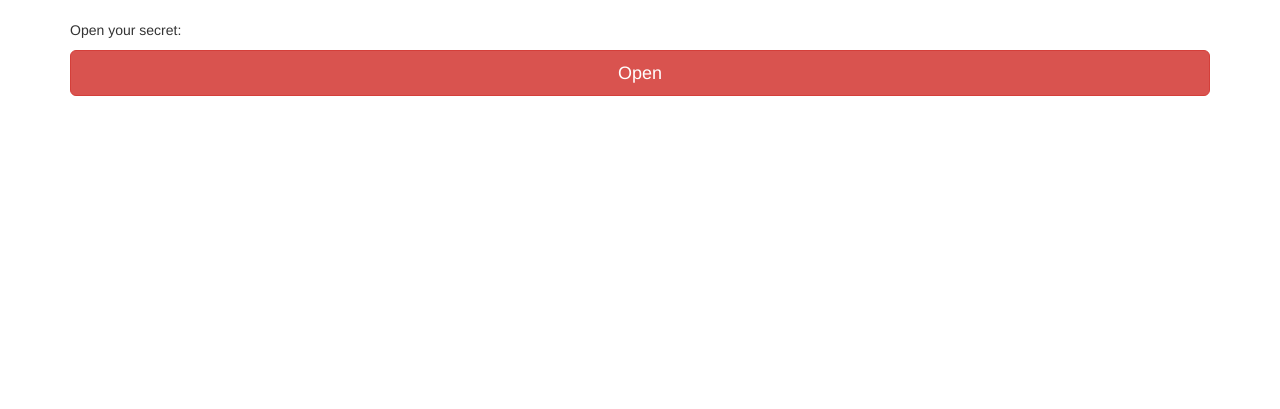
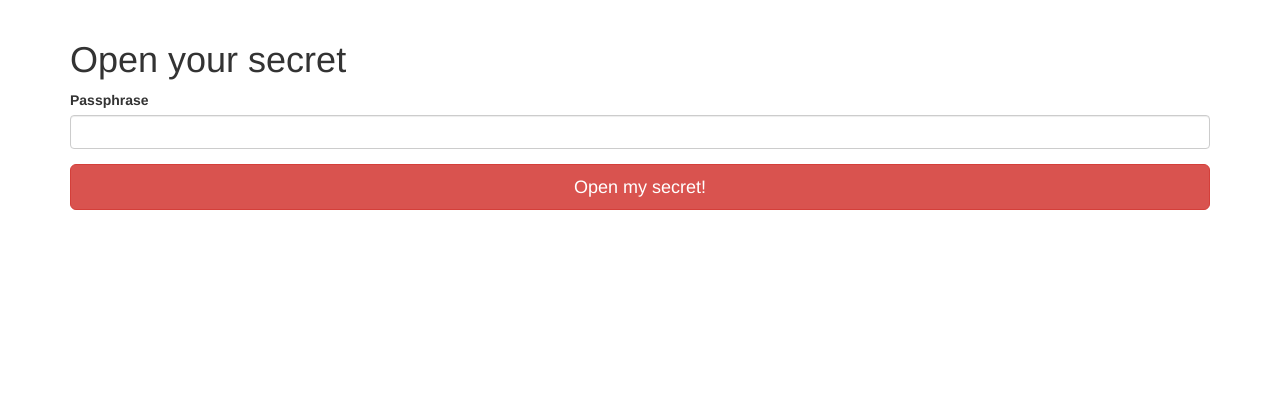
Before and after one commit to piotr-jarosz/SecretShare, a Flask app: template app/templates/secret.html in a window 1280 px wide. Shown: the part 52-461 px from the top of the page. Run offline with Flask 2, Linux system fonts and the light colour scheme; the template is opened without the code that fills it: values that come from a table or form of the project are taken from there, most other values are stand-ins (such as "Sample title", 1, 10 or a date in 2020); some libraries are stand-ins or nearby versions.

Commit message:
add paasphrase forms

```diff
--- a/app/forms.py
+++ b/app/forms.py
@@ -7,3 +7,7 @@ class SecretForm(FlaskForm):
     passphrase = PasswordField('Passphrase')
     ttl = SelectField('Burn after:', choices=[('1', '1 hour'), ('3', '3 hours'), ('6', '6 hours'), ('12', '12 hours'), ('24', '24 hours')])
     submit = SubmitField('Create secret!')
+
+class ReadSecretForm(FlaskForm):
+    passphrase = PasswordField('Passphrase', validators=[DataRequired()])
+    submit = SubmitField('Open my secret!')
--- a/app/routes.py
+++ b/app/routes.py
@@ -1,11 +1,8 @@
 import json
-from typing import Optional, Dict, Union, Any
-
 from flask import render_template, flash, redirect, url_for
-from app.forms import SecretForm
+from app.forms import SecretForm, ReadSecretForm
 from app import app
 from models import Secret
-from json import dumps
 
 
 @app.route("/secret", methods=['GET', 'POST'])
@@ -14,7 +11,7 @@ def index():
     form = SecretForm()
     if form.validate_on_submit():
         flash('Secret created!')
-        secret = Secret(form.secret.data, form.ttl.data, form.passphrase.data)
+        secret = Secret(form.secret.data, form.ttl.data, passphrase=form.passphrase.data)
         secret_id = secret.save()
         return redirect('/secret/' + secret_id + '/admin')
     return render_template('index.html', title='Create your secret now!', form=form)
@@ -28,22 +25,31 @@ def index_redirect():
 @app.route("/secret/<secret_id>")
 @app.route("/secret/<secret_id>/")
 def read_secret(secret_id: str):
-    if Secret.load(secret_id):
+    s = Secret.load(secret_id)
+    if s:
+        if s.passphrase:
+            form = ReadSecretForm()
+            if form.validate_on_submit():
+                # flash('Secret created!')
+                secret = s.read(passphrase=form.passphrase.data)
+                return json.dumps({'secret': secret})
+        else:
+            form = None
         secret = True
     else:
         secret = False
-    return render_template('secret.html', secret=secret, secret_id=secret_id)
+    return render_template('secret.html', secret=secret, secret_id=secret_id, form=form)
 
 
-@app.route("/secret/<secret_id>/show")
-@app.route("/secret/<secret_id>/show/")
-def show_secret(secret_id):
-    secret = Secret.load(secret_id)
-    if secret:
-        secret_value = secret.read()
-    else:
-        secret_value = 'None'
-    return json.dumps({ 'secret' : secret_value })
+# @app.route("/secret/<secret_id>/show")
+# @app.route("/secret/<secret_id>/show/")
+# def show_secret(secret_id):
+#     secret = Secret.load(secret_id)
+#     if secret:
+#         secret_value = secret.read()
+#     else:
+#         secret_value = 'None'
+#     return json.dumps({'secret': secret_value})
 
 
 @app.route("/secret/<secret_id>/admin")
--- a/app/templates/index.html
+++ b/app/templates/index.html
@@ -11,9 +11,9 @@
             </div>
     </div>
     <div class="form-row">
-  <!--  <div class="form-group col-md-6">
-  # wtf.form_field(form.passphrase)
-    </div>-->
+  <div class="form-group col-md-6">
+      {{ wtf.form_field(form.passphrase) }}
+    </div>
             <div class="form-group">
                 {{ wtf.form_field(form.ttl) }}
                 {{ wtf.form_field(form.submit, button_map={'submit':'danger btn-lg btn-block align-self-end pull-right'}) }}
--- a/app/templates/secret.html
+++ b/app/templates/secret.html
@@ -3,20 +3,31 @@
 {% block scontent %}
         {% if  secret %}
             <div id="ShowSecret">
-            <p>Open your secret:</p>
-            <button onclick="showSecret('{{ url_for('show_secret', secret_id=secret_id) }}')" type="button" class="btn btn-danger btn-lg btn-block">Open</button>
+            <h1>Open your secret</h1>
+                {% if form %}
+                    <form class="form" method="post" role="form">
+  {{ form.hidden_tag() }}
+  {{ wtf.form_errors(form, hiddens="only") }}
+            <div class="form-group">
+                {{ wtf.form_field(form.passphrase) }}
+                {{ wtf.form_field(form.submit, button_map={'submit':'danger btn-lg btn-block align-self-end pull-right'}) }}
             </div>
+
+</form>
+                    {% else %}
+            <button onclick="showSecret('{{ url_for('read_secret', secret_id=secret_id) }}')" type="button" class="btn btn-danger btn-lg btn-block">Open</button>
+            {% endif %}
+                    </div>
             <script>
             function showSecret(secretURL) {
                 var Httpreq = new XMLHttpRequest(); // a new request
                 Httpreq.open("GET",secretURL,false);
                 Httpreq.send(null);
                 var json_obj = JSON.parse(Httpreq.responseText);
-                console.log(json_obj)
                 document.getElementById("ShowSecret").outerHTML  = "<div class=\"form-group shadow-textarea\"><p>Your secret:</p><textarea readonly class=\"form-control z-depth-1\" rows=\"3\">" + json_obj.secret + "</textarea></div>";
                 }
             </script>
         {% else %}
-            <p>No secrets here!</p>
+            <h1>No secrets here!</h1>
         {% endif %}
 {% endblock %}
--- a/app/templates/secret_admin.html
+++ b/app/templates/secret_admin.html
@@ -8,7 +8,7 @@
             </div>
             <p><b>Created at:</b> {{ secret.created_at }}</p>
             <p><b>End of life:</b> {{ secret.end_of_life }}</p>
-            <button onclick="burnSecret('{{ url_for('show_secret', secret_id=secret_id) }}')" type="button" class="btn btn-danger"><b>Burn the secret!</b></button>
+            <button onclick="burnSecret('{{ url_for('read_secret', secret_id=secret_id) }}')" type="button" class="btn btn-danger"><b>Burn the secret!</b></button>
             <script>
             function burnSecret(secretURL) {
                 var Httpreq = new XMLHttpRequest(); // a new request
```
Also changed, not shown: models.py (+10 -7 lines).
